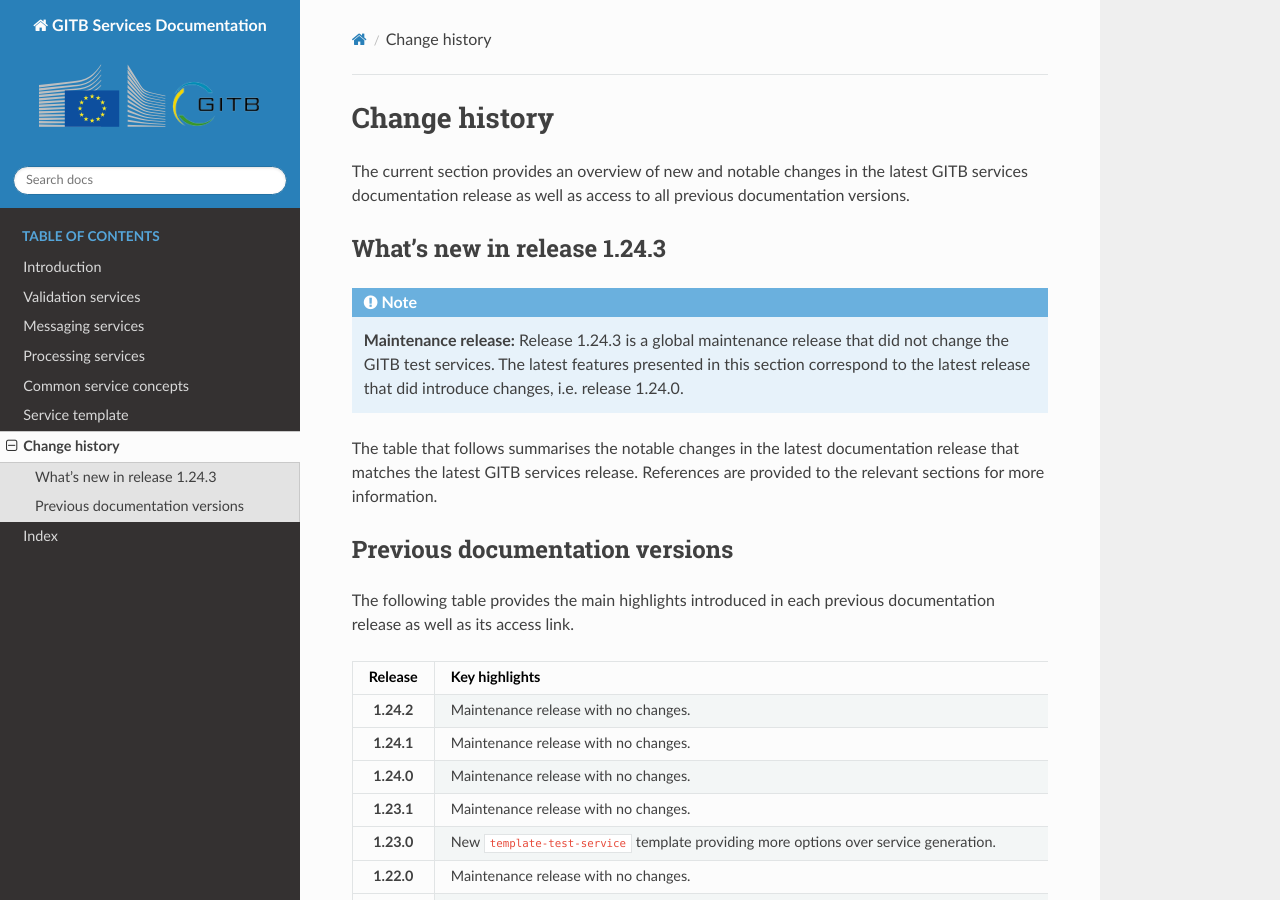
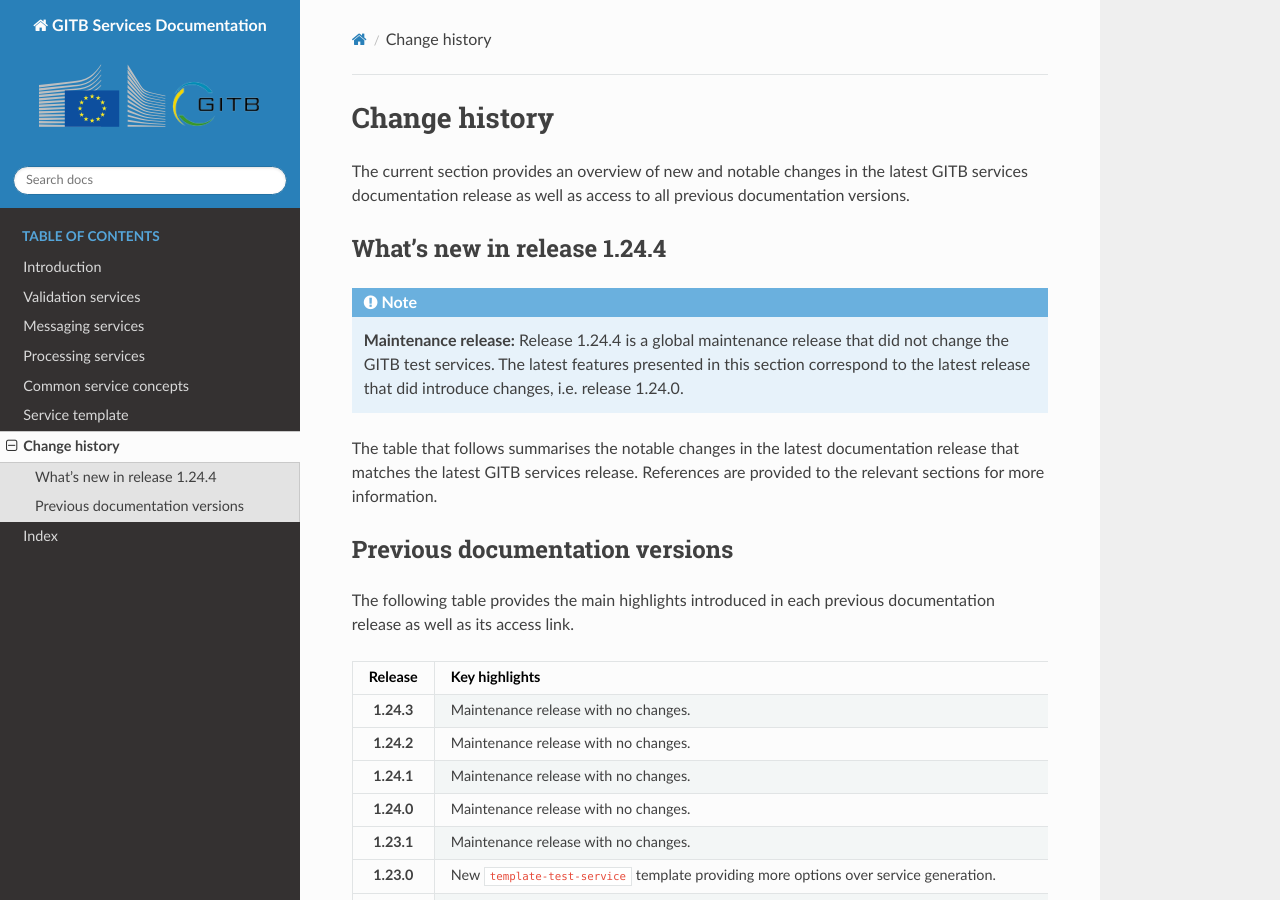
Before and after one commit to ISAITB/docs-services, a Sphinx documentation site: the page built from source/changelog/index.rst, in a window 1280 px wide and 900 px high. Built offline with Sphinx 7.4.7 and the Read the Docs theme 3.1.0, drawn with Linux system fonts in a browser that asks for light colours.

Commit message:
Updates for release 1.24.4

```diff
--- a/source/changelog/index.rst
+++ b/source/changelog/index.rst
@@ -8,11 +8,11 @@
 
 .. _changelog__new:
 
-What's new in release 1.24.3
+What's new in release 1.24.4
 ----------------------------
 
 .. note::
-    **Maintenance release:** Release 1.24.3 is a global maintenance release that did not change the GITB test services. The latest features presented
+    **Maintenance release:** Release 1.24.4 is a global maintenance release that did not change the GITB test services. The latest features presented
     in this section correspond to the latest release that did introduce changes, i.e. release 1.24.0.
 
 The table that follows summarises the notable changes in the latest documentation release that matches the latest GITB services
@@ -33,6 +33,7 @@
     :header: "Release", "Key highlights", "Documentation link"
     :stub-columns: 1
 
+    1.24.3, Maintenance release with no changes., https://www.itb.ec.europa.eu/docs/services/1.24.3/
     1.24.2, Maintenance release with no changes., https://www.itb.ec.europa.eu/docs/services/1.24.2/
     1.24.1, Maintenance release with no changes., https://www.itb.ec.europa.eu/docs/services/1.24.1/
     1.24.0, Maintenance release with no changes., https://www.itb.ec.europa.eu/docs/services/1.24.0/
--- a/source/conf.py
+++ b/source/conf.py
@@ -24,9 +24,9 @@
 author = 'European Commission, DIGIT'
 
 # The short X.Y version
-version = 'GITB services version 1.24.3'
+version = 'GITB services version 1.24.4'
 # The full version, including alpha/beta/rc tags
-release = 'GITB services version 1.24.3'
+release = 'GITB services version 1.24.4'
 
 html_show_sourcelink = False
 html_show_sphinx = False
--- a/source/messaging/index.rst
+++ b/source/messaging/index.rst
@@ -114,7 +114,7 @@
     <dependency>
         <groupId>eu.europa.ec.itb</groupId>
         <artifactId>gitb-types-jakarta</artifactId>
-        <version>1.24.2</version>
+        <version>1.24.4</version>
     </dependency>
 
 .. note::
--- a/source/processing/index.rst
+++ b/source/processing/index.rst
@@ -51,7 +51,7 @@
     <dependency>
         <groupId>eu.europa.ec.itb</groupId>
         <artifactId>gitb-types-jakarta</artifactId>
-        <version>1.24.2</version>
+        <version>1.24.4</version>
     </dependency>
 
 .. note::
--- a/source/templates/index.rst
+++ b/source/templates/index.rst
@@ -62,7 +62,7 @@
 
 .. code-block:: none
 
-    mvn archetype:generate "-DarchetypeGroupId=eu.europa.ec.itb" "-DarchetypeArtifactId=template-test-service" "-DarchetypeVersion=1.24.2"
+    mvn archetype:generate "-DarchetypeGroupId=eu.europa.ec.itb" "-DarchetypeArtifactId=template-test-service" "-DarchetypeVersion=1.24.4"
 
 This will download and run the project generation process. Provide the following values for the requested properties:
 
@@ -82,7 +82,7 @@
 
     ...
     [INFO] ----------------------------------------------------------------------------
-    [INFO] Using following parameters for creating project from Archetype: template-test-service:1.24.2
+    [INFO] Using following parameters for creating project from Archetype: template-test-service:1.24.4
     [INFO] ----------------------------------------------------------------------------
     [INFO] Parameter: groupId, Value: org.test
     [INFO] Parameter: artifactId, Value: test-services
--- a/source/validation/index.rst
+++ b/source/validation/index.rst
@@ -26,7 +26,7 @@
   <dependency>
       <groupId>eu.europa.ec.itb</groupId>
       <artifactId>gitb-types-jakarta</artifactId>
-      <version>1.24.2</version>
+      <version>1.24.4</version>
   </dependency>
 
 .. note::
```
Also changed, not shown: other parts of source/templates/index.rst (+1 -1 lines).
